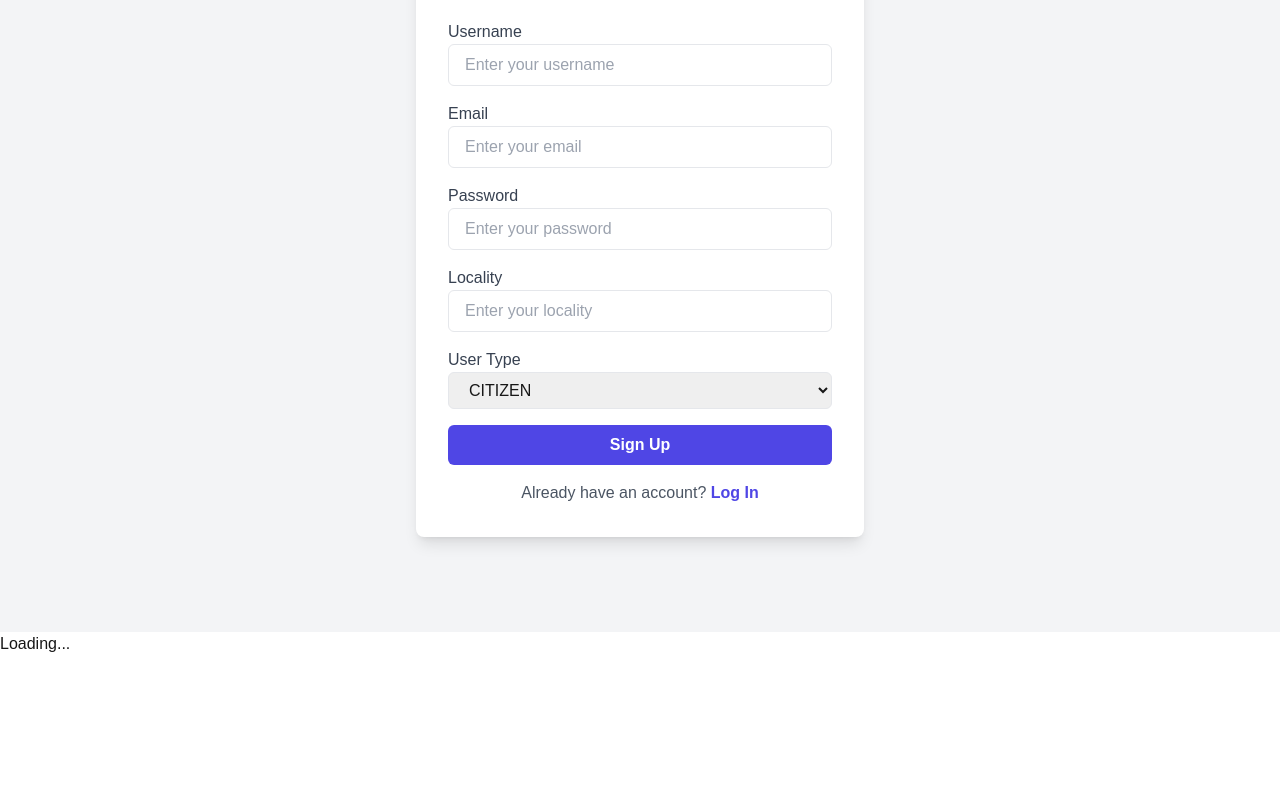
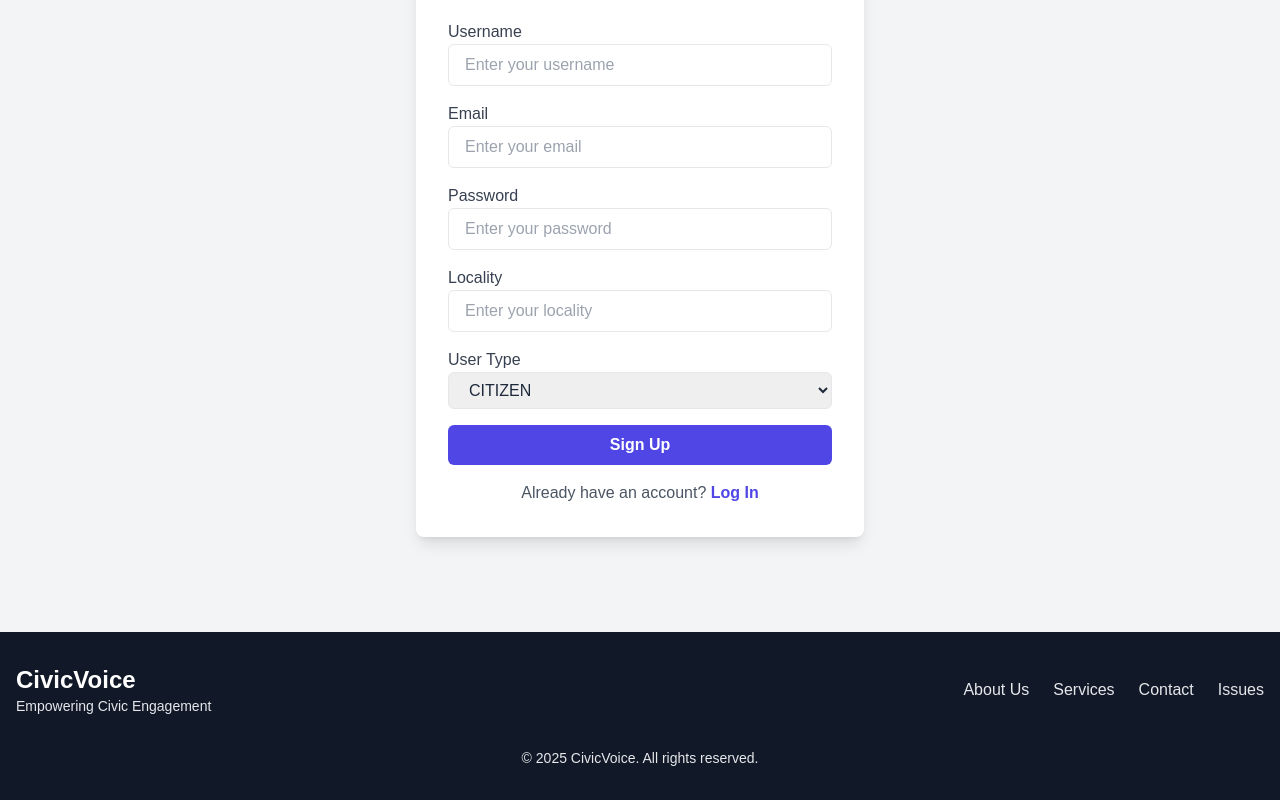
Before and after one commit to amlansarangi23/civicvoice, a Next.js app: page / in a window 1280 px wide. Shown: the part 240-1040 px from the top of the page. Before the commit the page ends 896 px from the top, so only its background shows below. Built offline with nearby package versions, Linux system fonts and the light colour scheme; no server answers.

Commit message:
Fixed event bubbling and enhanced text color

```diff
--- a/app/SignUp/page.tsx
+++ b/app/SignUp/page.tsx
@@ -63,7 +63,7 @@ const Signup = () => {
   };
 
   return (
-    <div className="flex justify-center items-center h-screen bg-gray-100">
+    <div className="flex justify-center items-center h-screen bg-gray-100 text-slate-800">
       <div className="w-full max-w-md bg-white p-8 rounded-lg shadow-lg">
         <h2 className="text-3xl font-semibold text-center text-gray-800 mb-6">Sign Up</h2>
 
--- a/app/api/tags/getalltags/route.ts
+++ b/app/api/tags/getalltags/route.ts
@@ -7,6 +7,7 @@ export async function GET(req : NextRequest){
     try{
 
             const session = await getServerSession(NEXT_AUTH_CONFIG);
+            console.log(session)
 
             if (!session || !session.user) {
                 return NextResponse.json({ error: "Not authenticated" }, { status: 401 });
@@ -21,6 +22,8 @@ export async function GET(req : NextRequest){
                 issues: true
             }
         })
+
+        console.log(tags)
         return NextResponse.json({
             message: "Tags fetched",
             alltags : tags
--- a/app/dashboard/page.tsx
+++ b/app/dashboard/page.tsx
@@ -40,7 +40,7 @@ const Dashboard = () => {
   async function handleDeleteTag(tagId: string) {
     try {
       const { data } = await axios.delete("/api/admin/deletetag", {
-        data:{tagId: tagId}
+        data: { tagId: tagId },
       });
       console.log("Deleted tag:", data.message);
       getTags();
@@ -66,22 +66,25 @@ const Dashboard = () => {
 
   useEffect(() => {
     getTags();
-  }, [tags]);
+  }, [tags.length]);
 
   return (
     <>
       {session && session.user.type === "CITIZEN" ? (
-        <div className="p-4">
+        <div className="p-4 h-screen">
           {loading ? (
             <Loader />
           ) : tags.length === 0 ? (
             <p>No tags found.</p>
           ) : (
-            <div className="grid grid-cols-1 sm:grid-cols-2 md:grid-cols-3 gap-4">
+            <div className="grid grid-cols-1 sm:grid-cols-2 md:grid-cols-3 gap-2 h-1/4">
               {tags.map((t: TagType) => (
-                <div onClick={() => {Router.push(`/tag/${t.id}`)}}
+                <div
+                  onClick={() => {
+                    Router.push(`/tag/${t.id}`);
+                  }}
                   key={t.id}
-                  className="bg-white shadow-md rounded-lg p-4 relative hover:scale-105 hover:cursor-pointer transition duration-200"
+                  className="bg-slate-300 shadow-md rounded-lg border-2 border-slate-800 p-4 hover:scale-105 hover:cursor-pointer transition duration-200 w-2/3 mx-auto"
                 >
                   <h2 className="text-xl text-slate-800 font-bold mb-2">
                     {t.title}
@@ -94,7 +97,7 @@ const Dashboard = () => {
         </div>
       ) : (
         <div className="p-4">
-          <div className="flex justify-end mb-4">
+          <div className="flex justify-end mb-4 h-1/4">
             <button
               onClick={() => setShowModal(true)}
               className="px-4 py-2 bg-blue-600 text-white font-semibold rounded-md hover:bg-blue-700 transition duration-200"
@@ -107,19 +110,26 @@ const Dashboard = () => {
           ) : tags.length === 0 ? (
             <p>No tags found.</p>
           ) : (
-            <div className="grid grid-cols-1 sm:grid-cols-2 md:grid-cols-3 gap-4">
+            <div className="grid grid-cols-1 sm:grid-cols-2 md:grid-cols-3 gap-2 h-full">
               {tags.map((t: TagType) => (
-                <div onClick={() => {Router.push(`/tag/${t.id}`)}}
-                  key={t.id}
-                  className="bg-white shadow-md rounded-lg p-4 relative hover:scale-105 hover:cursor-pointer transition duration-200"
-                >
+                <div
+                onClick={() => Router.push(`/tag/${t.id}`)}
+                key={t.id}
+                className="relative bg-slate-300 shadow-md rounded-lg border-2 border-slate-800 p-4 hover:scale-105 hover:cursor-pointer transition duration-200 w-2/3 mx-auto"
+              >
+
                   <h2 className="text-xl text-slate-800 font-bold mb-2">
                     {t.title}
                   </h2>
                   <p className="text-gray-600">Issues: {t.issues.length}</p>
-                  <button className="absolute bottom-2 right-2 p-2 bg-red-500 text-white rounded-full hover:bg-red-600">
-                  {loading ? "..." : <Trash2 onClick={()=>handleDeleteTag(t.id)} className="h-5 w-5" />}
-
+                  <button
+                    onClick={(e) => {
+                      e.stopPropagation(); // Prevent event bubbling
+                      handleDeleteTag(t.id);
+                    }}
+                    className="absolute bottom-2 right-2 p-2 bg-red-500 text-white rounded-full hover:bg-red-600 transition duration-200"
+                  >
+                    <Trash2 className="h-5 w-5" />
                   </button>
                 </div>
               ))}
--- a/app/layout.tsx
+++ b/app/layout.tsx
@@ -28,13 +28,13 @@ export default function RootLayout({
   return (
     <html lang="en">
       <body
-        className={`${geistSans.variable} ${geistMono.variable} antialiased`}
+        className={`${geistSans.variable} ${geistMono.variable} antialiased h-screen flex flex-col`}
       >
         <Providers>
-          <div className="flex flex-col">
-          <Navbar />
-          {children}
-          {/* <Footer /> */}
+          <div className="flex flex-col h-screen">
+            <Navbar />
+            <main className="flex-1">{children}</main>
+            <Footer />
           </div>
         </Providers>
       </body>
--- a/app/page.tsx
+++ b/app/page.tsx
@@ -1,7 +1,7 @@
 import { NEXT_AUTH_CONFIG } from "@/lib/auth";
 import { getServerSession } from "next-auth";
 import { signIn } from "next-auth/react";
-import Signup from "./SignUp/page";
+import Signup from "./signup/page";
 import Display from "@/components/Display";
 
 async function getUser() {
@@ -15,7 +15,7 @@ export default async function Home() {
   return (
     <div>
       <Signup />
-      <Display />
+      {/* <Display /> */}
     </div>
   );
 }
--- a/app/signin/page.tsx
+++ b/app/signin/page.tsx
@@ -33,7 +33,7 @@ const SignIn = () => {
 
   return (
     <div className="flex justify-center items-center h-screen bg-gray-50">
-      <div className="max-w-sm w-full p-8 bg-white shadow-lg rounded-lg">
+      <div className="max-w-sm w-full p-8 bg-white shadow-lg rounded-lg text-slate-800">
         <h2 className="text-2xl font-semibold text-center text-gray-700 mb-6">Sign In</h2>
 
         {error && (
--- a/components/Footer.tsx
+++ b/components/Footer.tsx
@@ -5,7 +5,7 @@ import { Twitter, Facebook, Instagram, Linkedin } from "lucide-react";
 
 export const Footer = () => {
   return (
-    <footer className="bg-gray-900 text-gray-200 absolute bottom-0 py-8 left-0 right-0">
+    <footer className="bg-gray-900 text-gray-200 py-8 left-0 right-0">
       <div className="max-w-7xl mx-auto px-4">
         {/* Top Section: Branding and Navigation */}
         <div className="flex flex-col md:flex-row justify-between items-center">
--- a/components/TagModal.jsx
+++ b/components/TagModal.jsx
@@ -13,10 +13,10 @@ const TagModal = ({ showModal, setShowModal, tagTitle, setTagTitle, handleAddTag
         >
           <X className="h-5 w-5" />
         </button>
-        <h2 className="text-xl font-semibold mb-4">Add New Tag</h2>
+        <h2 className="text-xl text-slate-700 font-semibold mb-4">Add New Tag</h2>
         <form onSubmit={handleAddTag}>
-          <div className="mb-4">
-            <label htmlFor="tagTitle" className="block text-gray-700">
+          <div className="mb-4 text-slate-800">
+            <label htmlFor="tagTitle" className="block text-gray-700 font-semibold mb-2">
               Tag Title
             </label>
             <input
```
